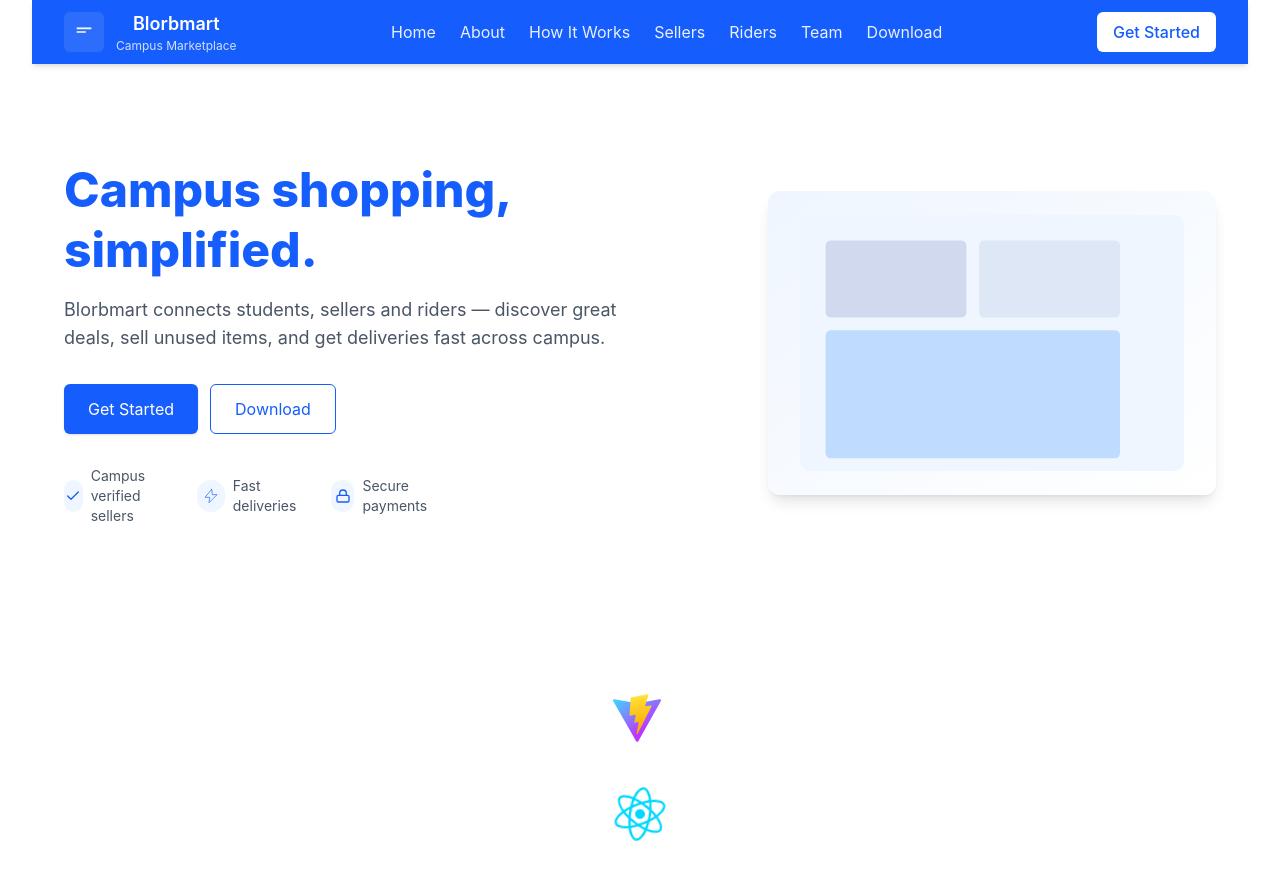
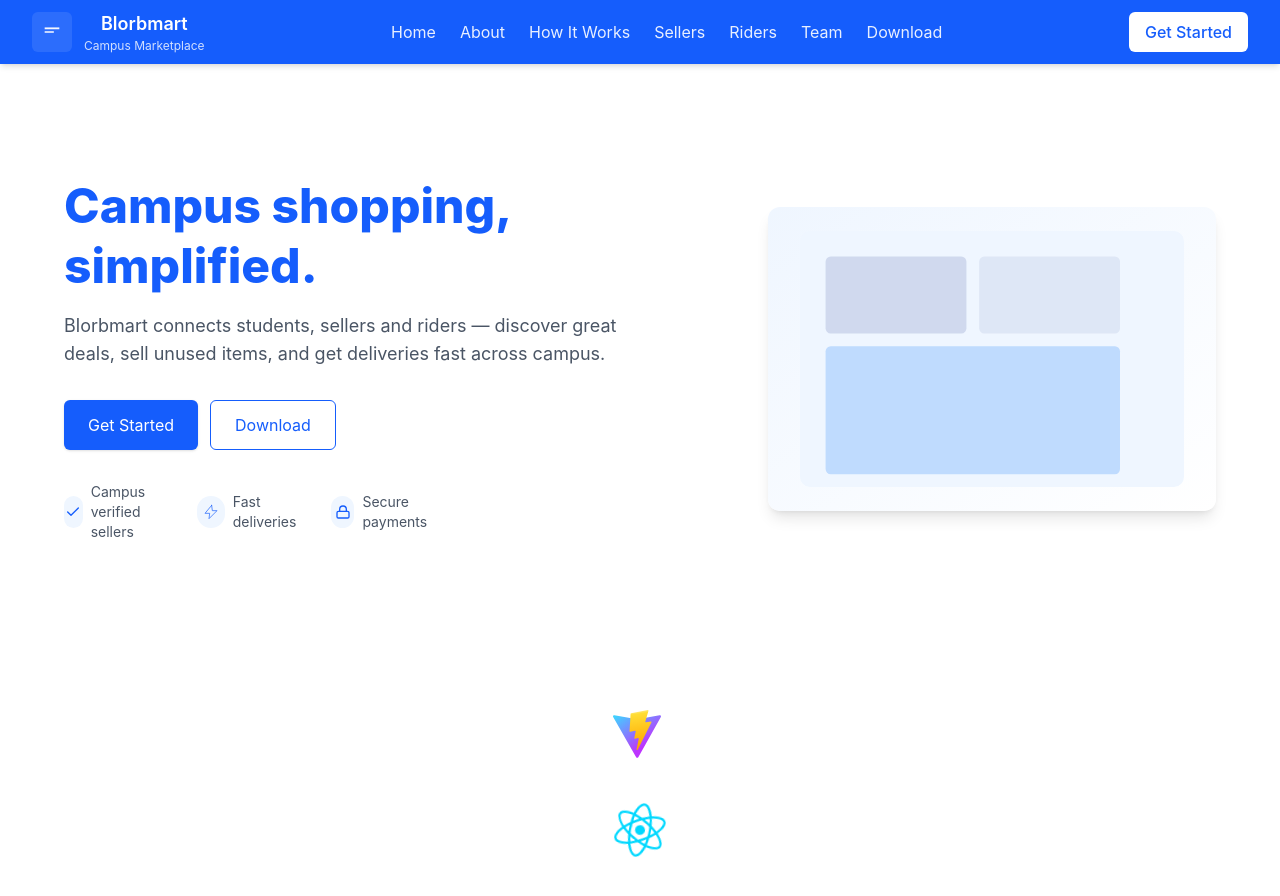
Before and after one commit to Blorbmart-Engineering/blorbmart-landing-page, a React (Vite) app: page / in a window 1280 px wide. Shown: the top 896 px of the page. Built offline with nearby package versions, Linux system fonts and the light colour scheme.

Commit message:
making chnages to the nav bar

```diff
--- a/src/App.css
+++ b/src/App.css
@@ -1,7 +1,8 @@
 #root {
+  --header-h: 4rem;
   max-width: 1280px;
   margin: 0 auto;
-  padding: 0 2rem;
+  padding: calc(var(--header-h) + 1rem) 2rem 2rem;
   text-align: center;
 }
 
--- a/src/components/Navbar.tsx
+++ b/src/components/Navbar.tsx
@@ -14,7 +14,7 @@ export default function Navbar() {
   ]
 
   return (
-    <header className="sticky top-0 z-50 bg-blue-600 text-white shadow-md">
+    <header className="fixed inset-x-0 top-0 z-50 bg-blue-600 text-white shadow-md">
       <div className="max-w-7xl mx-auto px-4 sm:px-6 lg:px-8">
         <div className="flex items-center justify-between h-16">
           <div className="flex items-center gap-4">
```
